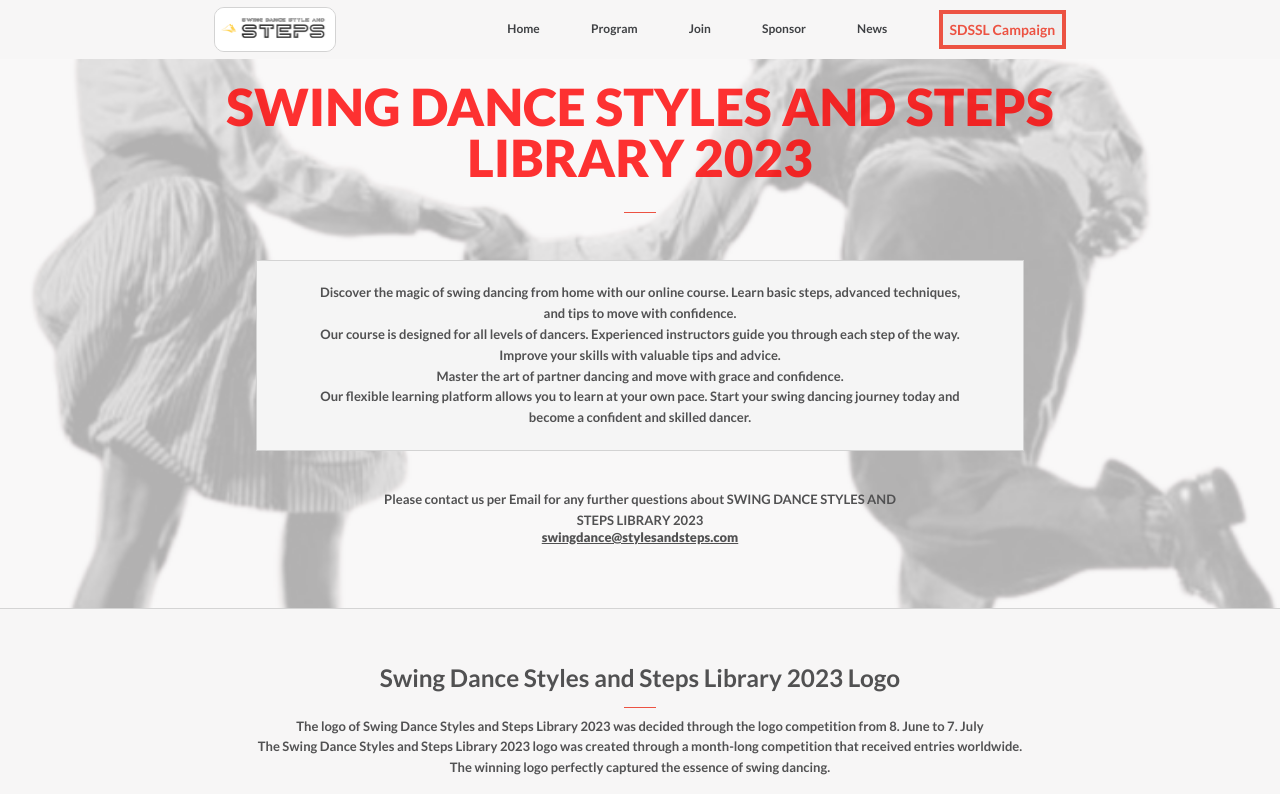
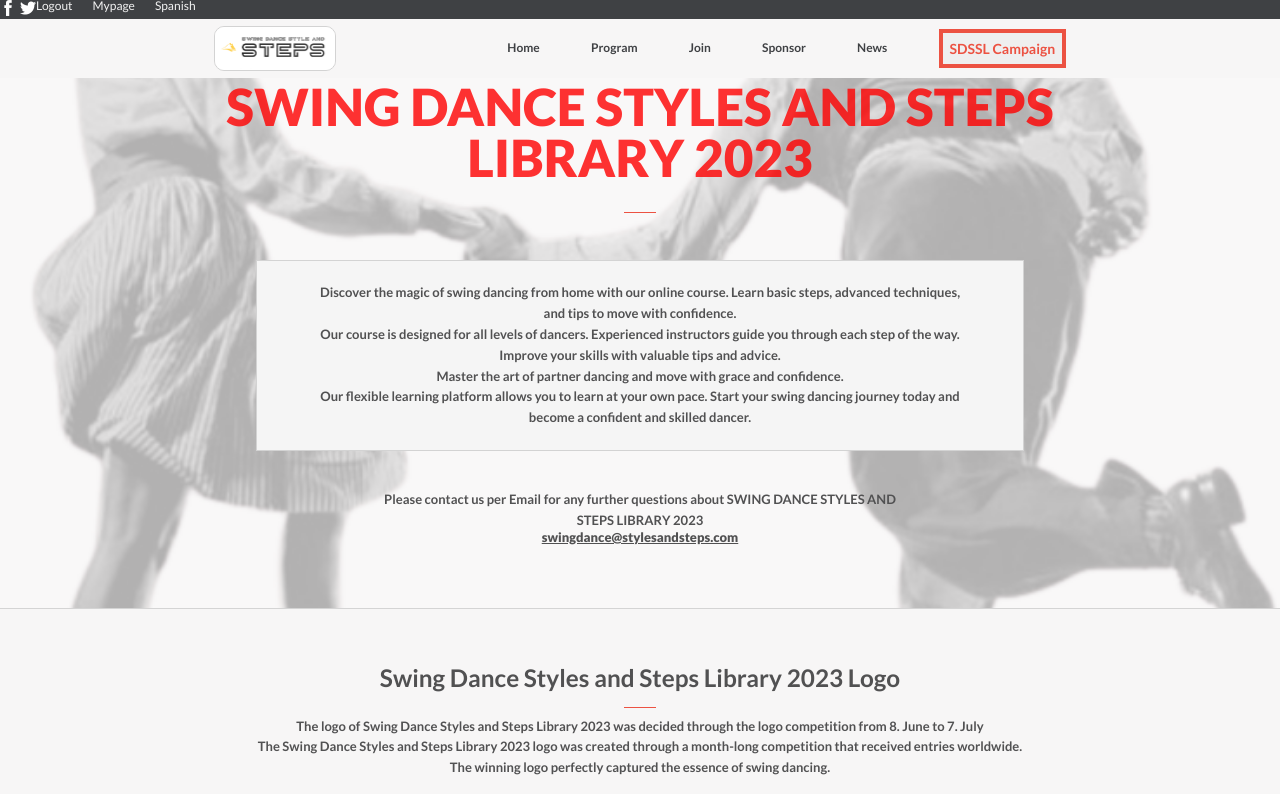
Before and after one commit to Mar12358/capstone-lh, a website: page about.html in a window 1280 px wide. Shown: the top 794 px of the page. Drawn offline with Linux system fonts and the light colour scheme.

Commit message:
Add elements for dark header

```diff
--- a/about.html
+++ b/about.html
@@ -23,7 +23,19 @@
         <li><button class="sdssl-button">SDSSL Campaign</button></li>
       </ul>
     </div>
-    <nav class="navbar toggle-selection">
+    <nav>
+      <div class="dark-header">
+        <div class="media">
+          <a href="https://www.facebook.com/martinezequiel.gonzalez.5"><img src="styles-conference/assets/fb_icon.png" alt="facebook_icon"></a>
+          <a href="https://twitter.com/MarezegonZ"><img src="styles-conference/assets/tw_icon.png" alt="twitter_icon"></a>
+        </div>
+        <div class="dark-menu-list">
+          <a href="#">Logout</a>
+          <a href="#">Mypage</a>
+          <a href="#">Spanish</a>
+        </div>
+      </div>
+      <div class="navbar toggle-selection">
         <a class="ham-link"href="#">
           <img class= "ham-img" src="styles-conference/assets/ham.png" alt="">
         </a>
@@ -36,6 +48,7 @@
           <li><a href="#news">News</a></li>
           <li><button class="sdssl-button">SDSSL Campaign</button></li>
         </ul>
+      </div>
     </nav>
   </header>
   <section id="about" class="about toggle-blur">
--- a/styles-conference/stylesheets/styles.css
+++ b/styles-conference/stylesheets/styles.css
@@ -426,16 +426,6 @@ ul li img {
   margin-right: 10%;
 }
 
-.menu-list-desktop,
-.logo-navbar,
-.see-program,
-.p-about2-desktop,
-.descr-desk,
-.invisible {
-  visibility: hidden;
-  display: none;
-}
-
 .teacher-img {
   width: 35%;
   max-width: 200px;
@@ -492,6 +482,17 @@ ul li img {
   font-weight: 600;
 }
 
+.menu-list-desktop,
+.logo-navbar,
+.see-program,
+.p-about2-desktop,
+.descr-desk,
+.invisible,
+.dark-header {
+  visibility: hidden;
+  display: none;
+}
+
 @media screen and (min-device-width: 768px) {
   .ham-link,
   .join-button,
@@ -505,11 +506,25 @@ ul li img {
   .logo-navbar,
   .see-program,
   .descr-desk,
-  .p-about2-desktop {
+  .p-about2-desktop,
+  .dark-header {
     visibility: visible;
     display: flex;
   }
+  .dark-menu-list a {
+    color:#f3f3f3;
+    font-size: 12px;
+    font-weight: 400;
+  }
+  .dark-menu-list {
+    display: flex;
+    gap: 20px;
+  }
 
+  .dark-header {
+    background-color: #3f4144;
+
+  }
   .logo-navbar {
     width: 120px;
     border-radius: 10px;
@@ -543,7 +558,6 @@ ul li img {
   .home-about:active {
     color: #ec5242;
   }
-
 
   .menu-list-desktop > * {
     font-size: 12px;
```
Also changed, not shown: index.html (+14 -1 lines), styles-conference/assets/fb_icon.png (added), styles-conference/assets/tw_icon.png (added). Lines whose indentation alone changed are shown as unchanged.
